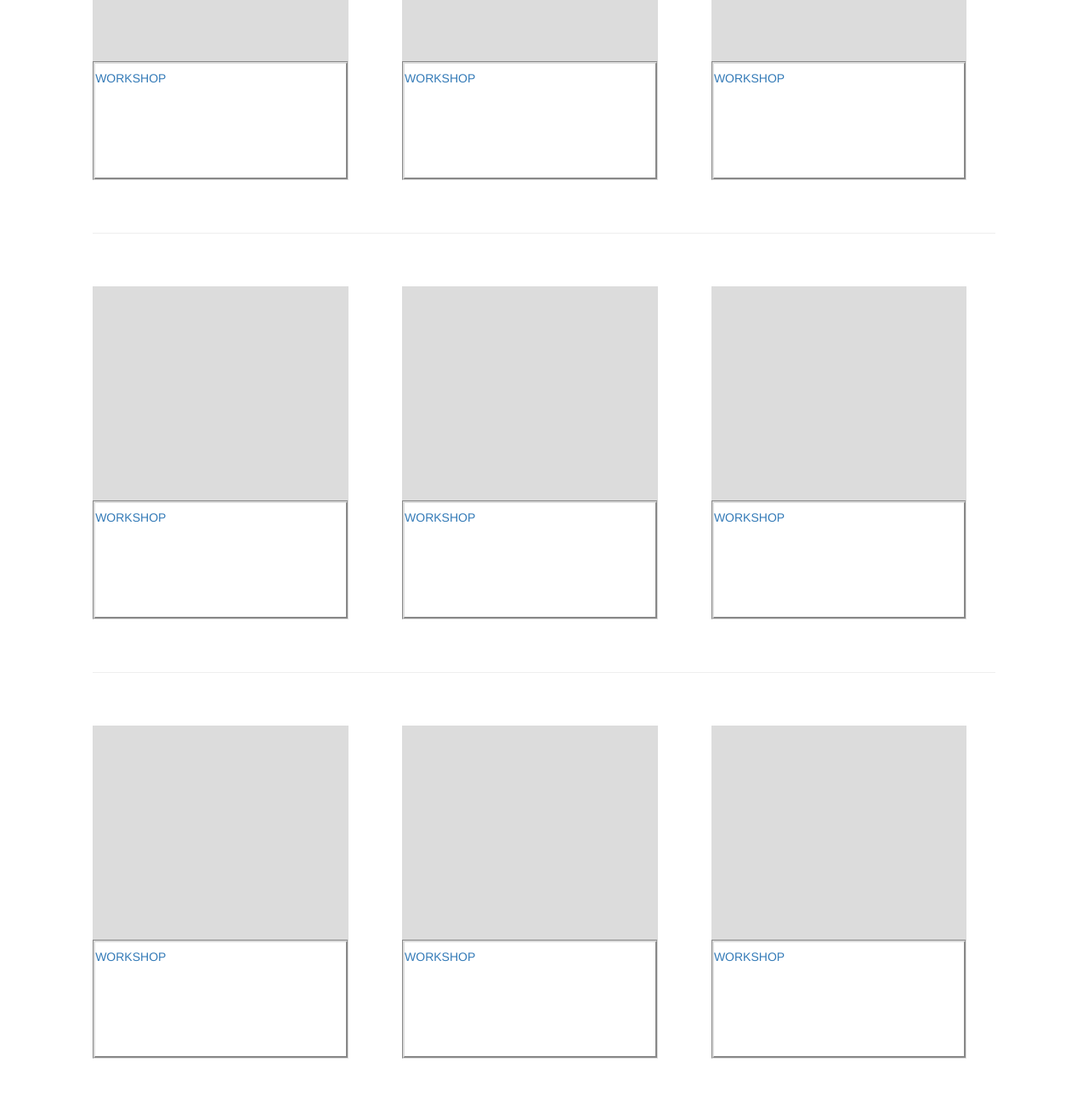
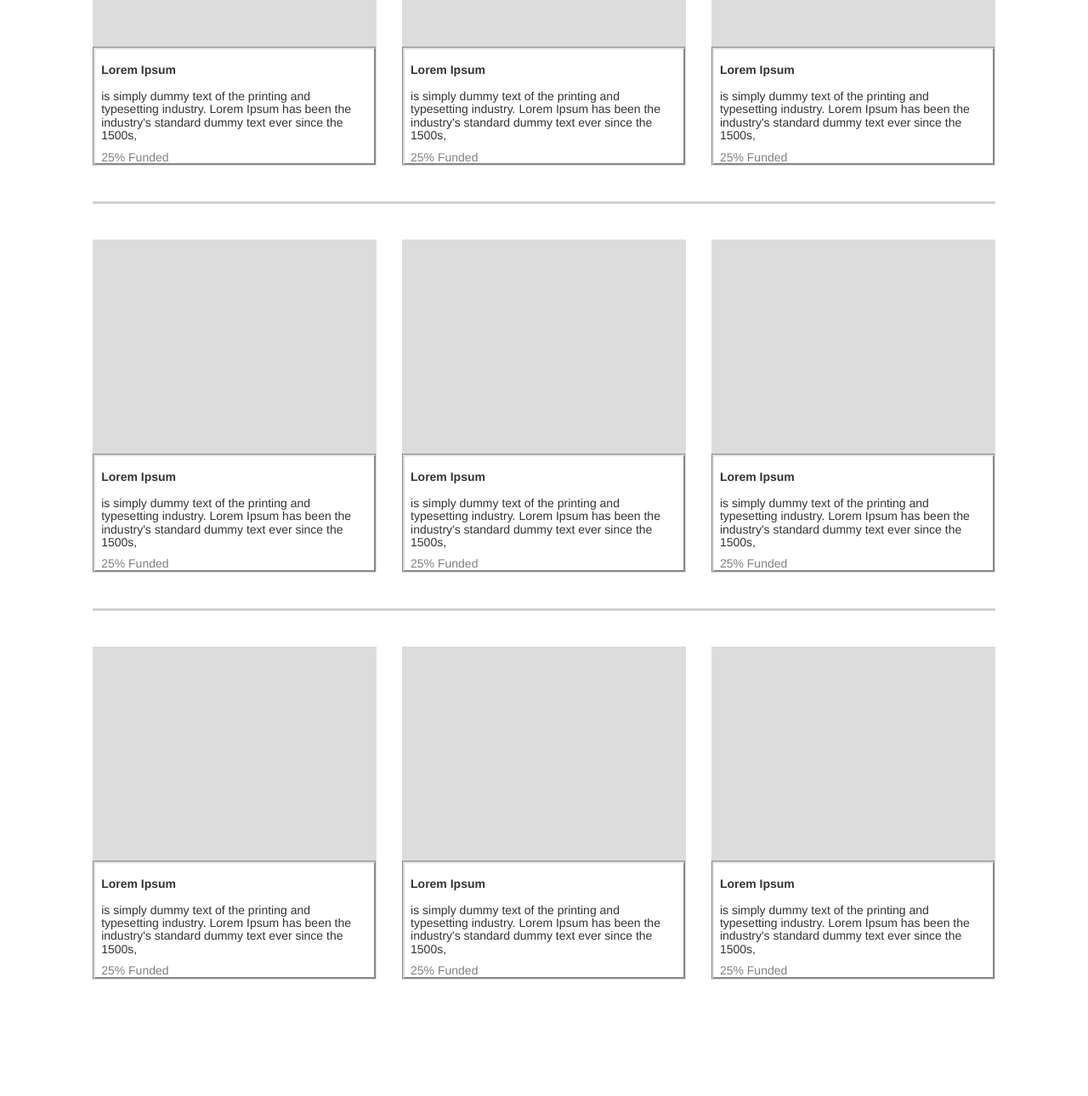
Before and after one commit to VarunBhandia/Alumini-Cell, a plain HTML site: page index.html in a window 1280 px wide. Shown: the part 454-1744 px from the top of the page at 85% size. After the commit the page ends 1651 px from the top, so only its background shows below. Drawn offline with nearby package versions, Linux system fonts and the light colour scheme.

Commit message:
Styling Done

```diff
--- a/index.html
+++ b/index.html
@@ -1,7 +1,7 @@
 <!DOCTYPE html>
 <html>
     <head>
-        <title>ALUMINI</title>
+        <title>Project 1</title>
         <meta charset="utf-8">
          <link rel="stylesheet" href="https://maxcdn.bootstrapcdn.com/bootstrap/3.3.7/css/bootstrap.min.css">
           <script src="https://ajax.googleapis.com/ajax/libs/jquery/3.2.1/jquery.min.js"></script>
@@ -12,21 +12,38 @@
                 font-weight: 500;
             }
             .thumbnail-posts-img{
-                width: 90%;
+                width: 100%;
                 height: 18em;
                 background-color: gainsboro;
             }
             .thumbnail-posts-content{
+                line-height: 200%;
+                padding: .5em;
                 border-color: gainsboro;
                 border-style: groove;
                 border-radius: .1px;
-                width: 90%;
+                width: 100%;
                 height: 10em;
                 background-color: white;
             }
+
             .padding {
                 padding-top: 3em;
                 padding-bottom: 3em;
+            }
+
+            .black{
+                background-color: #d6cfcf;
+                height: .2em;
+            }
+
+            .funds{
+                float: right;
+                color: blue;
+            }
+            .fund25{
+                color: gray;
+                font-weight: 500;
             }
         </style>
     </head>
@@ -34,132 +51,128 @@
         <nav class="navbar">
             <div class="container-fluid">
                 <div class="navbar-header" style="float: right;">
-                  <a class="navbar-brand" href="#"><img src="img/cec-logo-c.png" class="new-logo"  />  </a>
+                  <a class="navbar-brand" href="#"><svg height="100" width="100"><circle cx="30" cy="30" r="17" fill="gray" />
+</svg></a>
                 </div>
               </div>
         </nav>
-        <hr>
+        <div class="black"></div>
         <div class="row">
             <div class="col-md-1">
             </div>
             <div class="col-md-10">
         <div class="row padding">
             <div class="col-md-4">
-                <h3 class="all-heading">ALUMINI</h3>
+                <h3 class="all-heading">YOUR PROJECTS</h3>
             </div>
             <div class="col-md-8">
+                <h3 class="funds">Raise Funds</h3>
             </div>
         </div>
         <div class="row  padding">
     <div class="col-md-4">
         <div class="thumbnail-posts">
-            <a href="#">
                 <div class="thumbnail-posts-img">
                 </div>
                 <div class="thumbnail-posts-content">
-                    <h5>WORKSHOP</h5>
+                    <h5><b>Lorem Ipsum</b>
+                        <br><br>is simply dummy text of the printing and typesetting industry. Lorem Ipsum has been the industry's standard dummy text ever since the 1500s,</h5>
+                    <h5 class="fund25">25% Funded</h5>
                 </div>
-            </a>
         </div>
     </div>
     <div class="col-md-4">
         <div class="thumbnail-posts">
-            <a href="#">
                 <div class="thumbnail-posts-img">
                 </div>
-
                 <div class="thumbnail-posts-content">
-                    <h5>WORKSHOP</h5>
+                    <h5><b>Lorem Ipsum</b>
+                        <br><br>is simply dummy text of the printing and typesetting industry. Lorem Ipsum has been the industry's standard dummy text ever since the 1500s,</h5>
+                    <h5 class="fund25">25% Funded</h5>
                 </div>
-            </a>
         </div>
     </div>
     <div class="col-md-4">
         <div class="thumbnail-posts">
-            <a href="#">
                 <div class="thumbnail-posts-img">
                 </div>
-
                 <div class="thumbnail-posts-content">
-                    <h5>WORKSHOP</h5>
-                </div>
-            </a>
+                    <h5><b>Lorem Ipsum</b>
+                        <br><br>is simply dummy text of the printing and typesetting industry. Lorem Ipsum has been the industry's standard dummy text ever since the 1500s,</h5>
+                    <h5 class="fund25">25% Funded</h5>
                 </div>
         </div>
     </div>
-                <hr>
-          <div class="row padding">
+</div>
+        <div class="black"></div>
+         <div class="row  padding">
     <div class="col-md-4">
         <div class="thumbnail-posts">
-            <a href="#">
                 <div class="thumbnail-posts-img">
                 </div>
                 <div class="thumbnail-posts-content">
-                    <h5>WORKSHOP</h5>
+                    <h5><b>Lorem Ipsum</b>
+                        <br><br>is simply dummy text of the printing and typesetting industry. Lorem Ipsum has been the industry's standard dummy text ever since the 1500s,</h5>
+                    <h5 class="fund25">25% Funded</h5>
                 </div>
-            </a>
         </div>
     </div>
     <div class="col-md-4">
         <div class="thumbnail-posts">
-            <a href="#">
                 <div class="thumbnail-posts-img">
                 </div>
-
                 <div class="thumbnail-posts-content">
-                    <h5>WORKSHOP</h5>
+                    <h5><b>Lorem Ipsum</b>
+                        <br><br>is simply dummy text of the printing and typesetting industry. Lorem Ipsum has been the industry's standard dummy text ever since the 1500s,</h5>
+                    <h5 class="fund25">25% Funded</h5>
                 </div>
-            </a>
         </div>
     </div>
     <div class="col-md-4">
         <div class="thumbnail-posts">
-            <a href="#">
                 <div class="thumbnail-posts-img">
                 </div>
-
                 <div class="thumbnail-posts-content">
-                    <h5>WORKSHOP</h5>
-                </div>
-            </a>
+                    <h5><b>Lorem Ipsum</b>
+                        <br><br>is simply dummy text of the printing and typesetting industry. Lorem Ipsum has been the industry's standard dummy text ever since the 1500s,</h5>
+                    <h5 class="fund25">25% Funded</h5>
                 </div>
         </div>
     </div>
-                <hr>
-        <div class="row padding">
+</div>
+        <div class="black"></div>
+        <div class="row  padding">
     <div class="col-md-4">
         <div class="thumbnail-posts">
-            <a href="#">
                 <div class="thumbnail-posts-img">
                 </div>
                 <div class="thumbnail-posts-content">
-                    <h5>WORKSHOP</h5>
+                    <h5><b>Lorem Ipsum</b>
+                        <br><br>is simply dummy text of the printing and typesetting industry. Lorem Ipsum has been the industry's standard dummy text ever since the 1500s,</h5>
+                    <h5 class="fund25">25% Funded</h5>
                 </div>
-            </a>
         </div>
     </div>
     <div class="col-md-4">
         <div class="thumbnail-posts">
-            <a href="#">
                 <div class="thumbnail-posts-img">
                 </div>
-
                 <div class="thumbnail-posts-content">
-                    <h5>WORKSHOP</h5>
+                    <h5><b>Lorem Ipsum</b>
+                        <br><br>is simply dummy text of the printing and typesetting industry. Lorem Ipsum has been the industry's standard dummy text ever since the 1500s,</h5>
+                    <h5 class="fund25">25% Funded</h5>
                 </div>
-            </a>
         </div>
     </div>
     <div class="col-md-4">
         <div class="thumbnail-posts">
-            <a href="#">
                 <div class="thumbnail-posts-img">
                 </div>
-
                 <div class="thumbnail-posts-content">
-                    <h5>WORKSHOP</h5>
+                    <h5><b>Lorem Ipsum</b>
+                        <br><br>is simply dummy text of the printing and typesetting industry. Lorem Ipsum has been the industry's standard dummy text ever since the 1500s,</h5>
+                    <h5 class="fund25">25% Funded</h5>
                 </div>
-            </a>
         </div>
     </div>
 </div>
```
Lines whose indentation alone changed are shown as unchanged.
